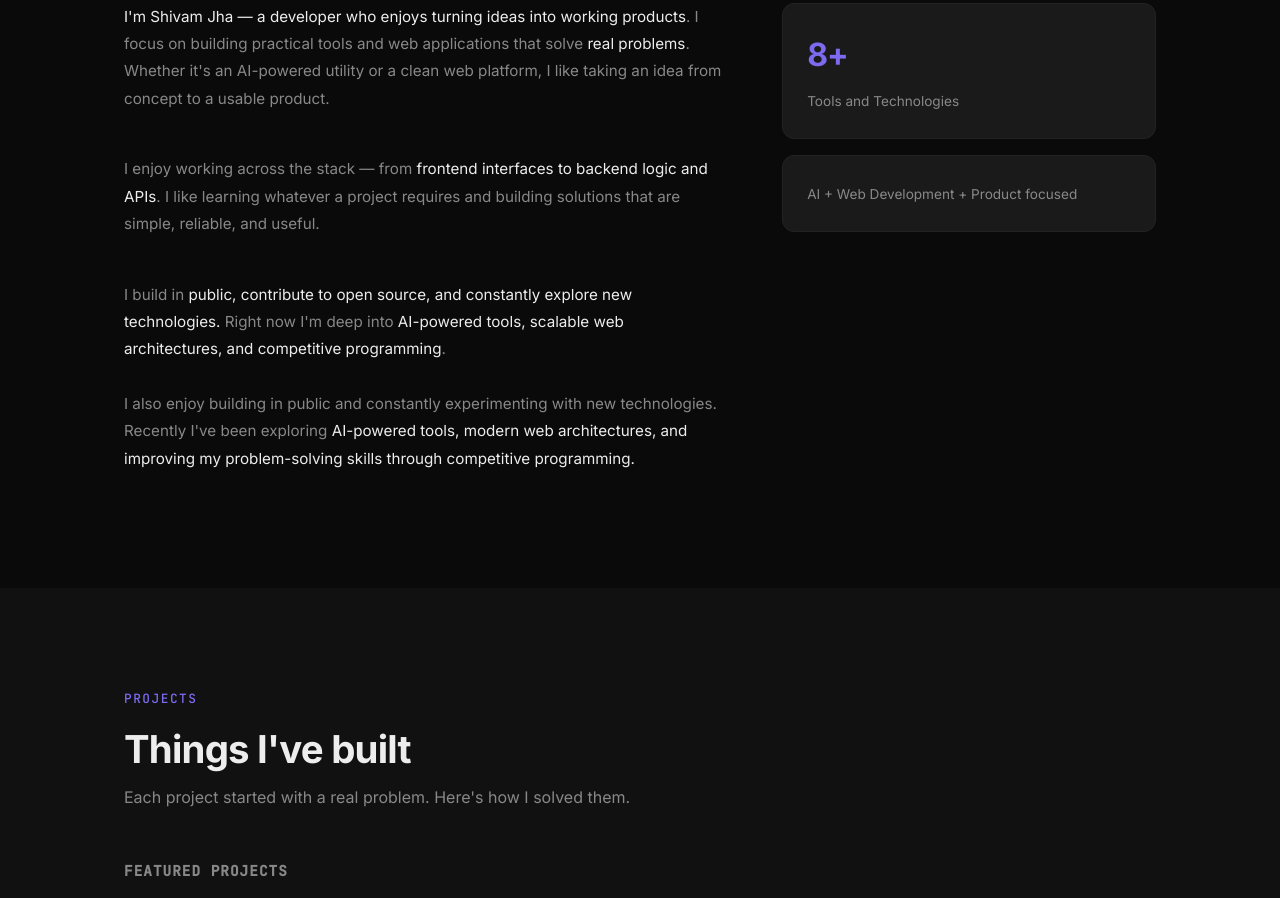
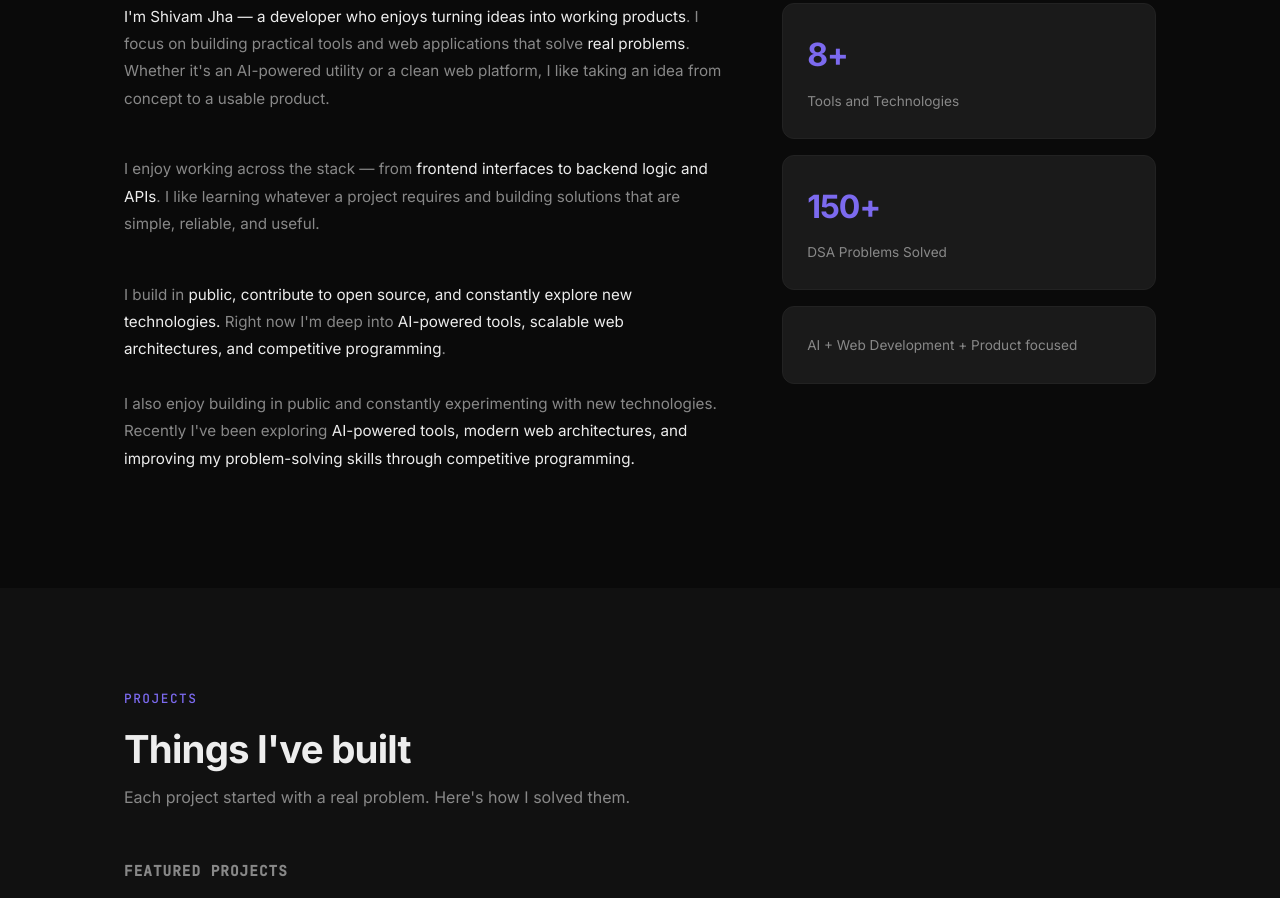
Before and after one commit to Shivam-Jha007/portfolio, a plain HTML site: page index.html in a window 1280 px wide. Shown: the part 1094-1992 px from the top of the page. Drawn offline with Linux system fonts and the light colour scheme.

Commit message:
added dsa question count

```diff
--- a/index.html
+++ b/index.html
@@ -106,6 +106,11 @@ I focus on building practical tools and web applications that solve <em>real pro
           <div class="highlight-card">
             <span class="highlight-number">8+</span>
             <span class="highlight-label">Tools and Technologies</span>
+          </div>
+
+          <div class="highlight-card">
+            <span class="highlight-number">150+</span>
+            <span class="highlight-label">DSA Problems Solved</span>
           </div>
           <div class="highlight-card">
             <span class="highlight-label">AI + Web Development + Product focused</span>
```
